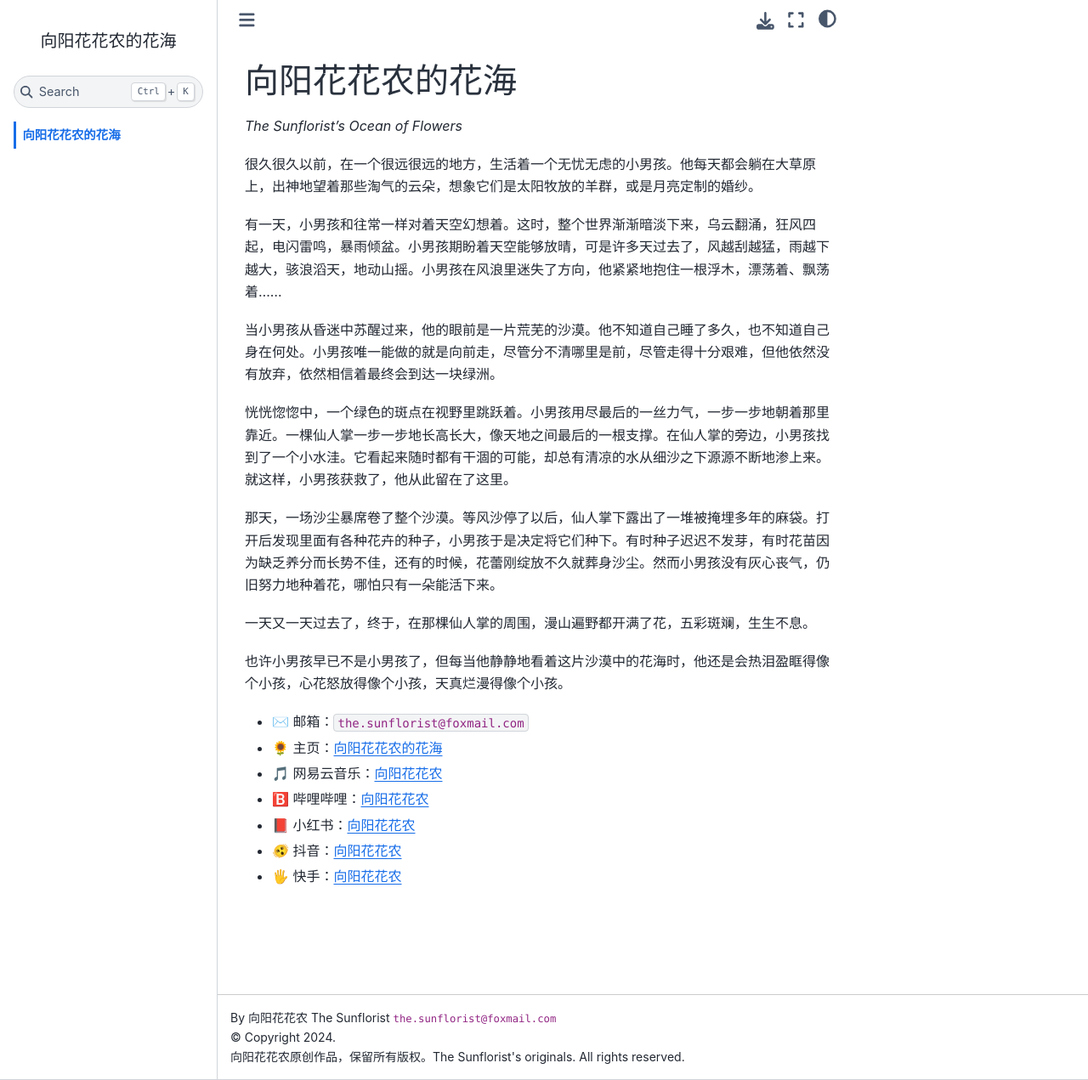
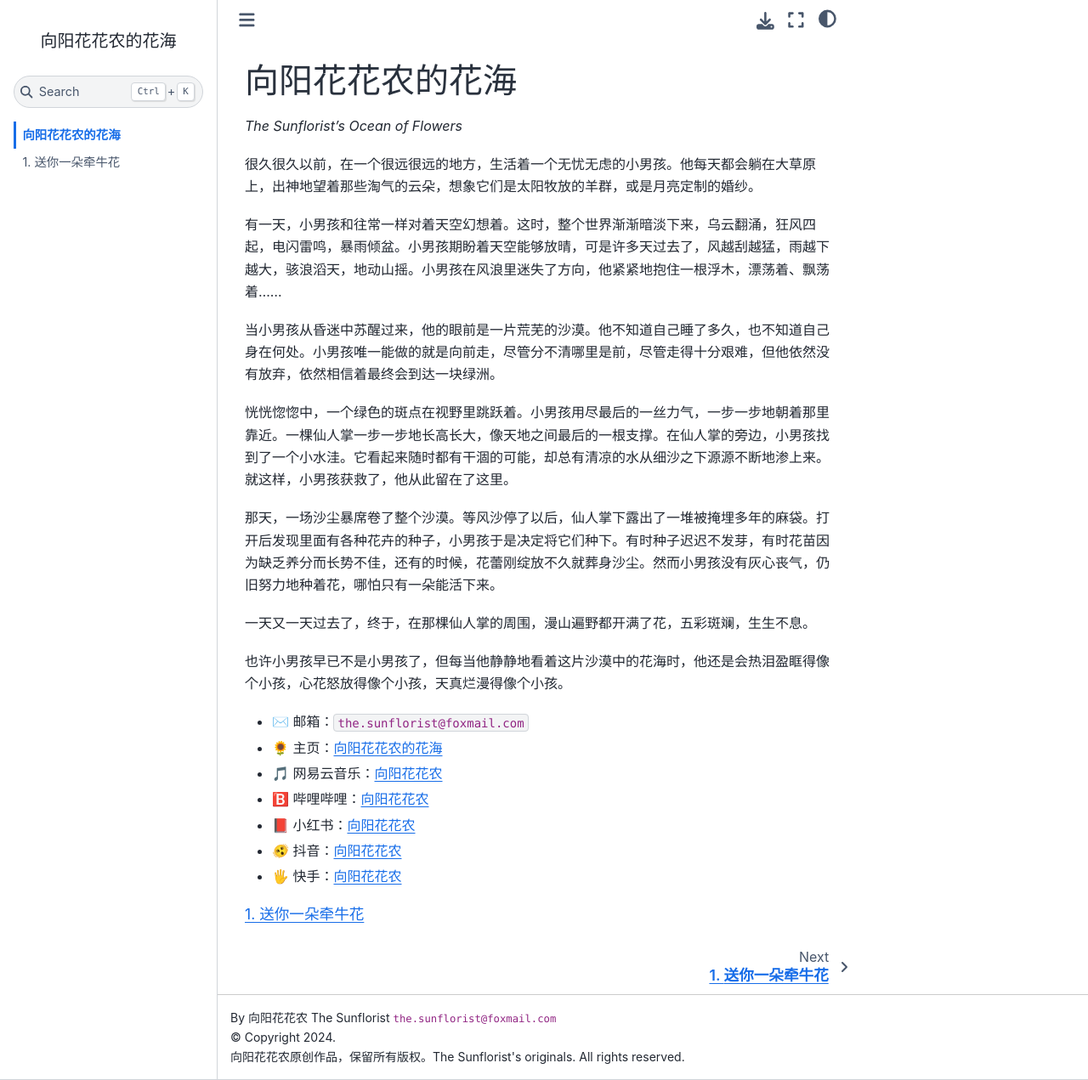
Before and after one commit to The-Sunflorist/The-Sunflorist.github.io, a Jupyter Book: the page built from docs/home.md, in a window 1280 px wide and 1271 px high. Shown: the whole window at 85% size. Built offline with Jupyter Book 1.0.4 settings and Sphinx 7.4.7 and the Sphinx Book theme 1.1.4, drawn with Linux system fonts in a browser that asks for light colours; some of the changed lines change nothing that is shown.

Commit message:
add "A Morning Glory to You"

```diff
--- a/_toc.yml
+++ b/_toc.yml
@@ -5,3 +5,5 @@
 root: docs/home
 options:
   numbered: 2
+chapters:
+- file: docs/a_morning_glory_to_you
--- /dev/null
+++ b/docs/a_morning_glory_to_you.md
@@ -0,0 +1,5 @@
+# 送你一朵牵牛花
+
+*A Morning Glory to You*
+
+一天清晨，阳光唤醒了睡梦中的向阳花花农。昨晚悄悄爬上窗沿的牵牛花，和他一起伸着懒腰。那一朵朵淡紫色的小喇叭，在薄雾中缓缓摇曳，轻声哼出无人听过的小调。他趴在窗前安静地听了许久，仿佛它们在讲述一个悠远的故事。
```
